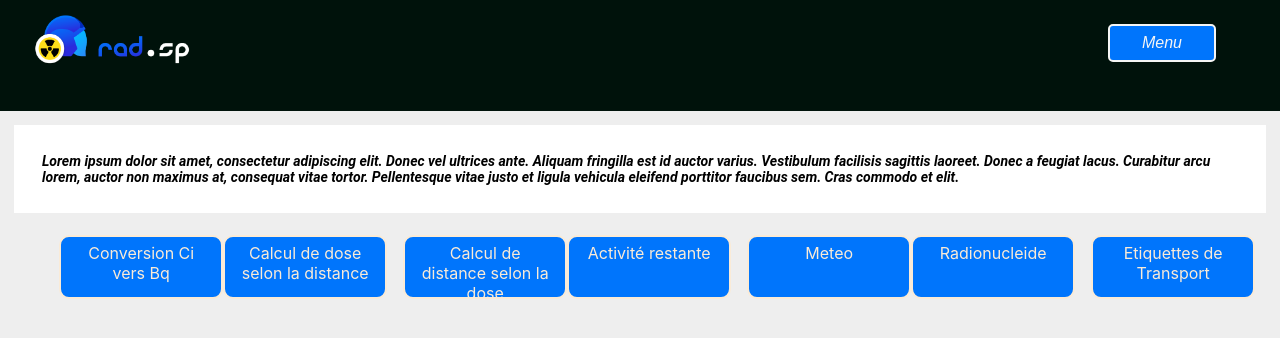
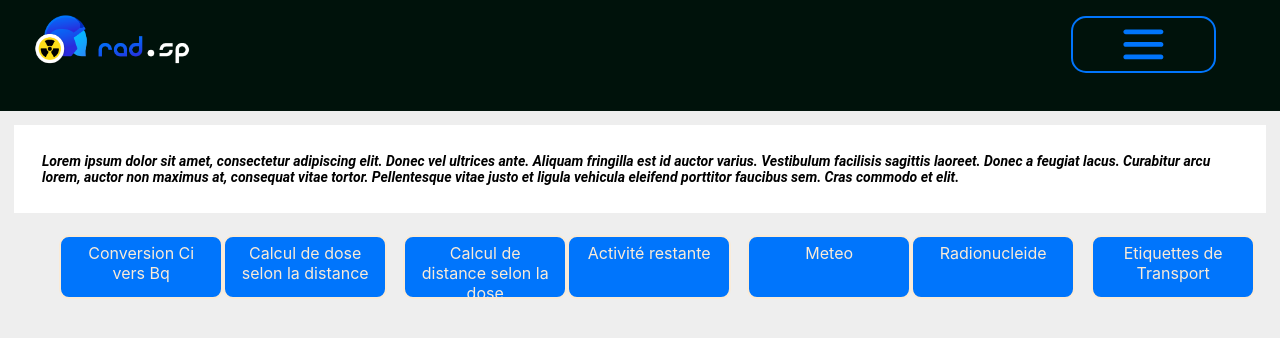
Before and after one commit to Guinlel/radsp, a React (Create React App) app: page / in a window 1280 px wide. Shown: the top 338 px of the page. Built offline with nearby package versions, Linux system fonts and the light colour scheme.

Commit message:
Ajout d'un icon mernu Burger

```diff
--- a/src/components/MenuBurger.js
+++ b/src/components/MenuBurger.js
@@ -1,11 +1,13 @@
 import React from "react";
+import {ReactComponent as MenuBurgerIcon} from '../img/menu.svg';
 
 function MenuBurger(props){
 
 
     return(
         <div className="menu-burger-container">
-            <button id='menu-button'className="menu-burger" onClick={props.handleClick}>Menu</button>
+            <MenuBurgerIcon id='menu-button' className="menu-burger" onClick={props.handleClick}/>
+            {/* <button id='menu-button'className="menu-burger" onClick={props.handleClick}>Menu</button> */}
         </div>
     )
 }
--- a/src/components/Navigation.css
+++ b/src/components/Navigation.css
@@ -65,12 +65,14 @@
 
 .menu-burger {
   position: absolute;
-  top: 3%;
+  width: 10%;
+  height: 5%;
+  top: 2%;
   right: 5%;
-  border-radius: 5px;
-  padding: 0.5rem 2rem;
-  border: 2px solid;
-  background-color: #0075FC;
+  fill: #0075FC;
+  border: #0075FC 2px solid;
+  padding: 0.4em;
+  border-radius: 15px;
   color: whitesmoke;
   font-size: 1rem;
   font-style: oblique;
```
Also changed, not shown: src/img/menu.svg (added).
